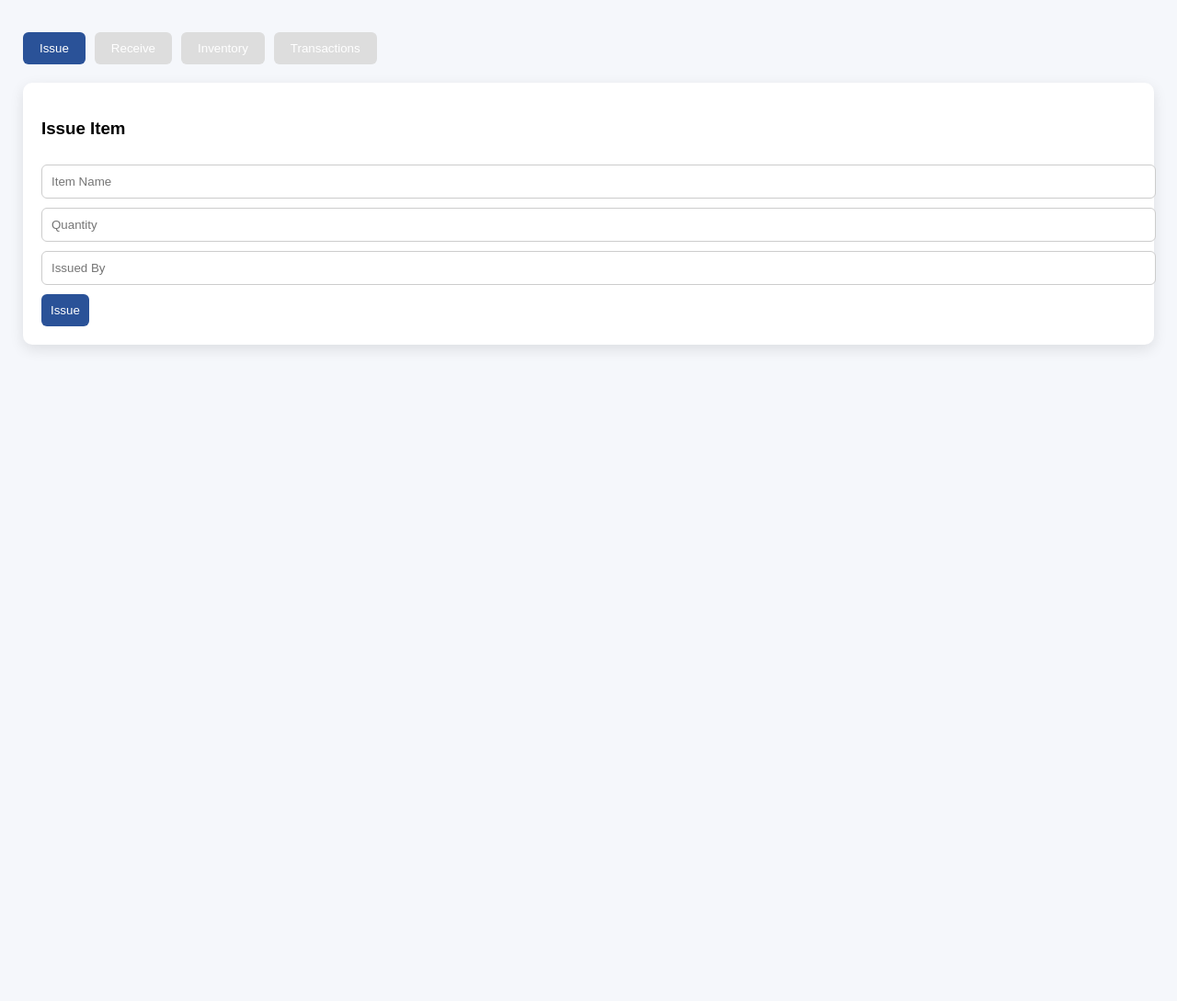
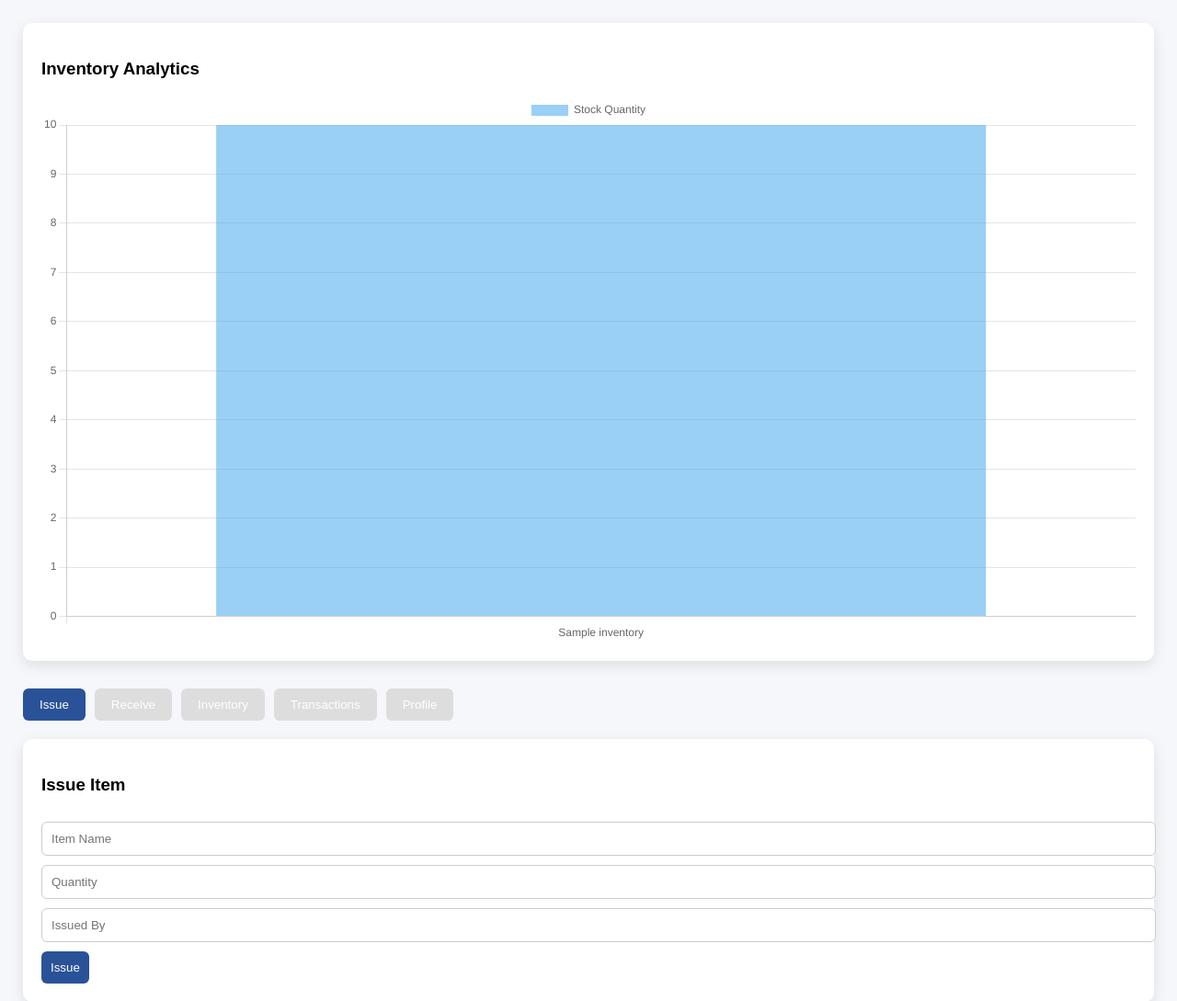
Before and after one commit to 001-Soham/Inventory-Management, a Flask app: page /dashboard in a window 1280 px wide. Shown: the part 66-1155 px from the top of the page at 92% size. Before the commit the page ends 446 px from the top, so only its background shows below. Run offline with Flask 3, Linux system fonts and the light colour scheme; the visitor is signed in with stand-in values (Sample User, id 1); tables that the repository leaves empty hold one stand-in row (values such as "Sample post").

Commit message:
Update index.html

```diff
--- a/templates/index.html
+++ b/templates/index.html
@@ -2,6 +2,8 @@
 <html>
 <head>
 <title>Inventory Dashboard</title>
+
+<script src="https://cdn.jsdelivr.net/npm/chart.js"></script>
 
 <style>
 
@@ -36,6 +38,7 @@ box-shadow:0 5px 15px rgba(0,0,0,0.1);
 display:flex;
 gap:10px;
 margin-bottom:20px;
+flex-wrap:wrap;
 }
 
 .tab-btn{
@@ -101,9 +104,18 @@ border-radius:6px;
 color:#b30000;
 }
 
+.logout-btn{
+background:#e74c3c;
+}
+
+.logout-btn:hover{
+background:#c0392b;
+}
+
 </style>
 
 <script>
+
 function openTab(id,btn){
 
 document.querySelectorAll(".tab").forEach(t=>t.classList.remove("active"))
@@ -113,6 +125,7 @@ document.getElementById(id).classList.add("active")
 btn.classList.add("active")
 
 }
+
 </script>
 
 </head>
@@ -126,11 +139,22 @@ btn.classList.add("active")
 
 <div class="container">
 
+<!-- INVENTORY GRAPH -->
+
+<div class="card">
+
+<h3>Inventory Analytics</h3>
+
+<canvas id="stockChart"></canvas>
+
+</div>
+
 <div class="tabs">
 <button class="tab-btn active" onclick="openTab('issue',this)">Issue</button>
 <button class="tab-btn" onclick="openTab('receive',this)">Receive</button>
 <button class="tab-btn" onclick="openTab('inventory',this)">Inventory</button>
 <button class="tab-btn" onclick="openTab('transactions',this)">Transactions</button>
+<button class="tab-btn" onclick="openTab('profile',this)">Profile</button>
 </div>
 
 <!-- ISSUE -->
@@ -249,7 +273,62 @@ btn.classList.add("active")
 
 </div>
 
+<!-- PROFILE -->
+
+<div id="profile" class="tab card">
+
+<h3>Shop Profile</h3>
+
+<form method="post" action="/update-profile">
+
+<input name="shop_name" placeholder="Shop Name" value="{{profile[1] if profile}}">
+
+<input name="owner_name" placeholder="Owner Name" value="{{profile[2] if profile}}">
+
+<input type="number" name="staff_count" placeholder="Number of Staff" value="{{profile[3] if profile}}">
+
+<input name="legal_doc" placeholder="Legal Document ID" value="{{profile[4] if profile}}">
+
+<button>Update Profile</button>
+
+</form>
+
+<hr>
+
+<a href="/logout">
+<button class="logout-btn">Logout</button>
+</a>
+
 </div>
+
+</div>
+
+<script>
+
+const labels = [
+{% for i in items %}
+"{{i[1]}}",
+{% endfor %}
+];
+
+const quantities = [
+{% for i in items %}
+{{i[2]}},
+{% endfor %}
+];
+
+new Chart(document.getElementById("stockChart"),{
+type:"bar",
+data:{
+labels:labels,
+datasets:[{
+label:"Stock Quantity",
+data:quantities
+}]
+}
+});
+
+</script>
 
 </body>
 </html>
```
